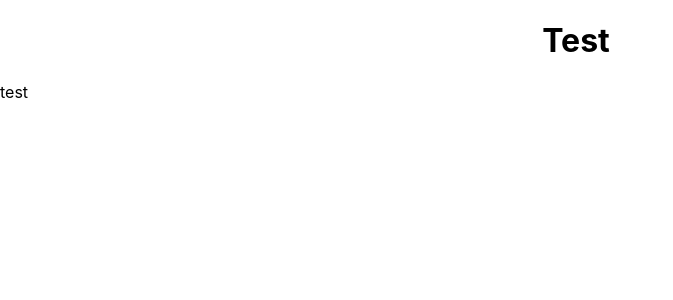
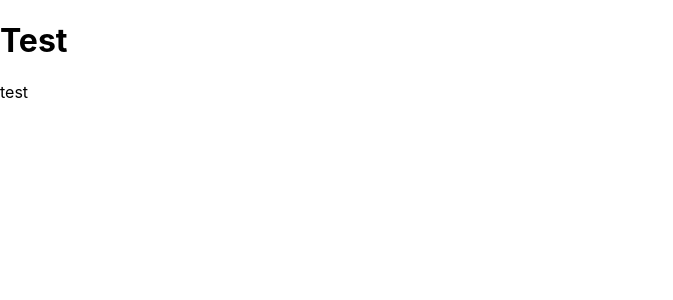
Before and after one commit to 2023-cda-alt-devops-p4/Alexandre_Diagram_catalog, a React (Create React App) app: page / in a window 1280 px wide. Shown: the top 300 px of the page, without its empty margins (0-673 px from the left). Built offline with nearby package versions, Linux system fonts and the light colour scheme.

Commit message:
removing styled_components dependency

```diff
--- a/package.json
+++ b/package.json
@@ -10,7 +10,6 @@
     "react-dom": "^18.2.0",
     "react-router-dom": "^6.16.0",
     "react-scripts": "5.0.1",
-    "styled-components": "^6.0.8",
     "web-vitals": "^2.1.4"
   },
   "scripts": {
--- a/src/components/Header/Header.jsx
+++ b/src/components/Header/Header.jsx
@@ -1,41 +1,11 @@
 /* eslint-disable react/jsx-pascal-case */
 import React from "react"
-import styled from "styled-components";
-
-const Header_Container = styled.div`
-    display: flex;
-    align-items: center;
-    justify-content: start;s
-`
-
-const Header_Tittle_Container = styled.div`
-    width : 50%;
-    display: flex;
-    justify-content: center;
-`
-
-const Header_Tittle = styled.h1`
-
-`
-
-const Header_Burger_Container = styled.div`
-    width: 20%;
-    display: flex;
-    justify-content: center;
-`
 
 const Header = () => {
     return (
-        <Header_Container>
-            <Header_Burger_Container>
-
-            </Header_Burger_Container>
-            <Header_Tittle_Container>
-                <Header_Tittle>
-                    Test
-                </Header_Tittle>
-            </Header_Tittle_Container>
-        </Header_Container>
+        <di>
+            <h1>Test</h1>
+        </di>
     )
 }
 
```
Also changed, not shown: 1 other file (tests, documents, lock files or other folders).
